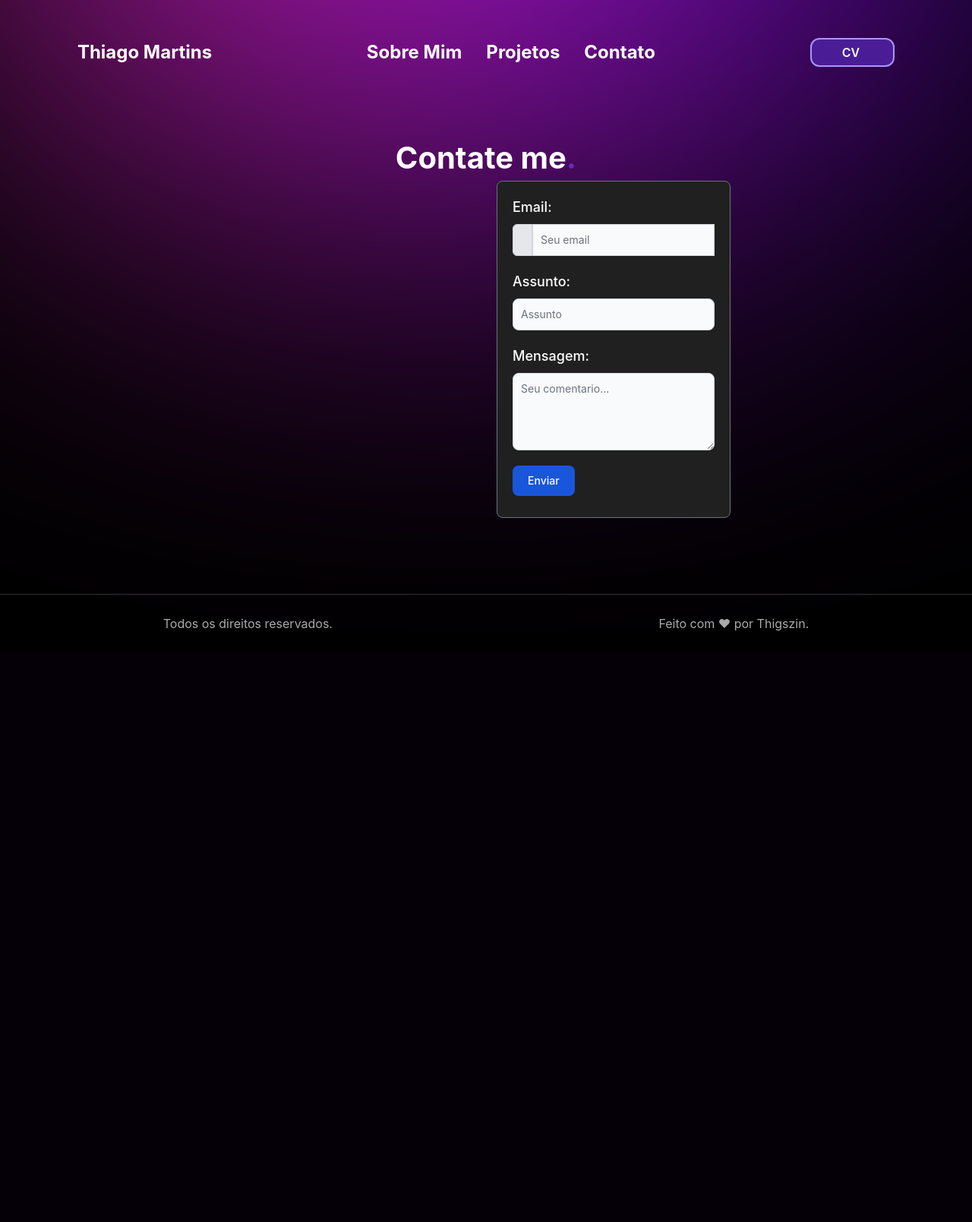
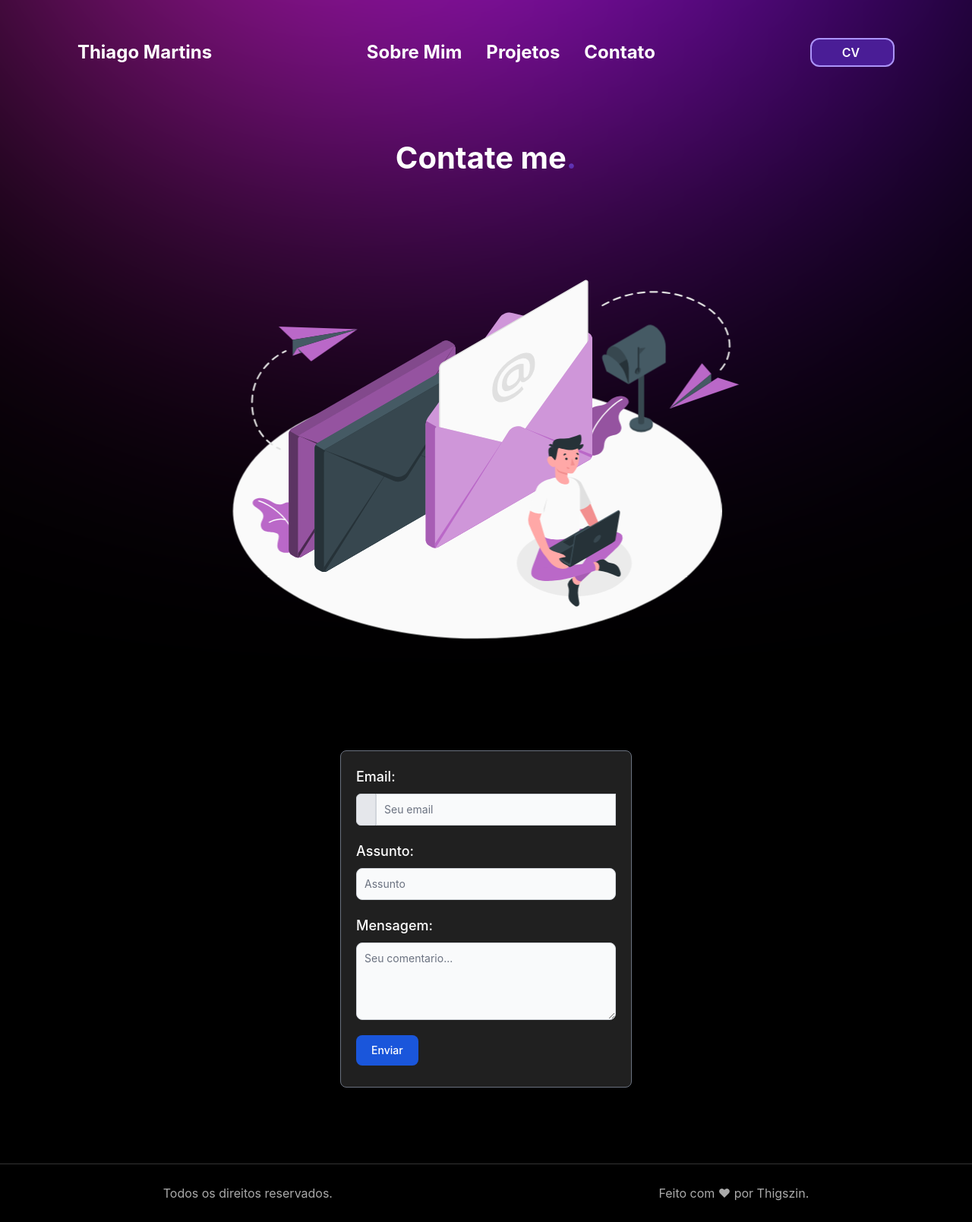
Before and after one commit to 0thigs/Portfolio_Digital, a Flask app: page /contact in a window 1280 px wide. Shown: the whole page at 76% size. Before the commit the page ends 831 px from the top, so only its background shows below. Run offline with Flask 3, Linux system fonts and the light colour scheme; some libraries are stand-ins or nearby versions.

Commit message:
🧱templates: update contact template

```diff
--- a/api/templates/contact.html
+++ b/api/templates/contact.html
@@ -9,8 +9,7 @@
 
 {% block body %}
 
-<div class="{{bg_light}}  top-[-90%] z-[-2] blur-[250px]"></div>
-
+<div class="{{bg_light}}  top-[-90%] z-[-2] blur-[250px] animate-fade-in animate-delay-300"></div>
 <main class="flex flex-col items-center justify-center w-full mt-10">
     <div class="flex items-center justify-center">
         <h1 class=" text-white text-[40px] font-bold">
@@ -18,11 +17,11 @@
         </h1>
     </div>
     <div class="flex items-center justify-around w-full px-[150px] flex-wrap">
-        <div class="w-[750px]">
+        <div class="w-[900px] md:w-[750px]">
             {% include '/components/svg/contact.svg'%}
         </div>
         <div class="flex flex-col items-center justify-center">
-            <form class="flex flex-col gap-5 max-w-sm mx-auto w-[500px] bg-[#202020] border border-gray-500 p-5 rounded-lg">
+            <form class="flex flex-col gap-5 max-w-sm mx-auto w-[350px] md:w-[490px] bg-[#202020] border border-gray-500 p-5 rounded-lg">
                 <div>
                     <label for="website-admin" class="block mb-2 text-lg font-medium text-white">Email:</label>
                     <div class="flex">
```
